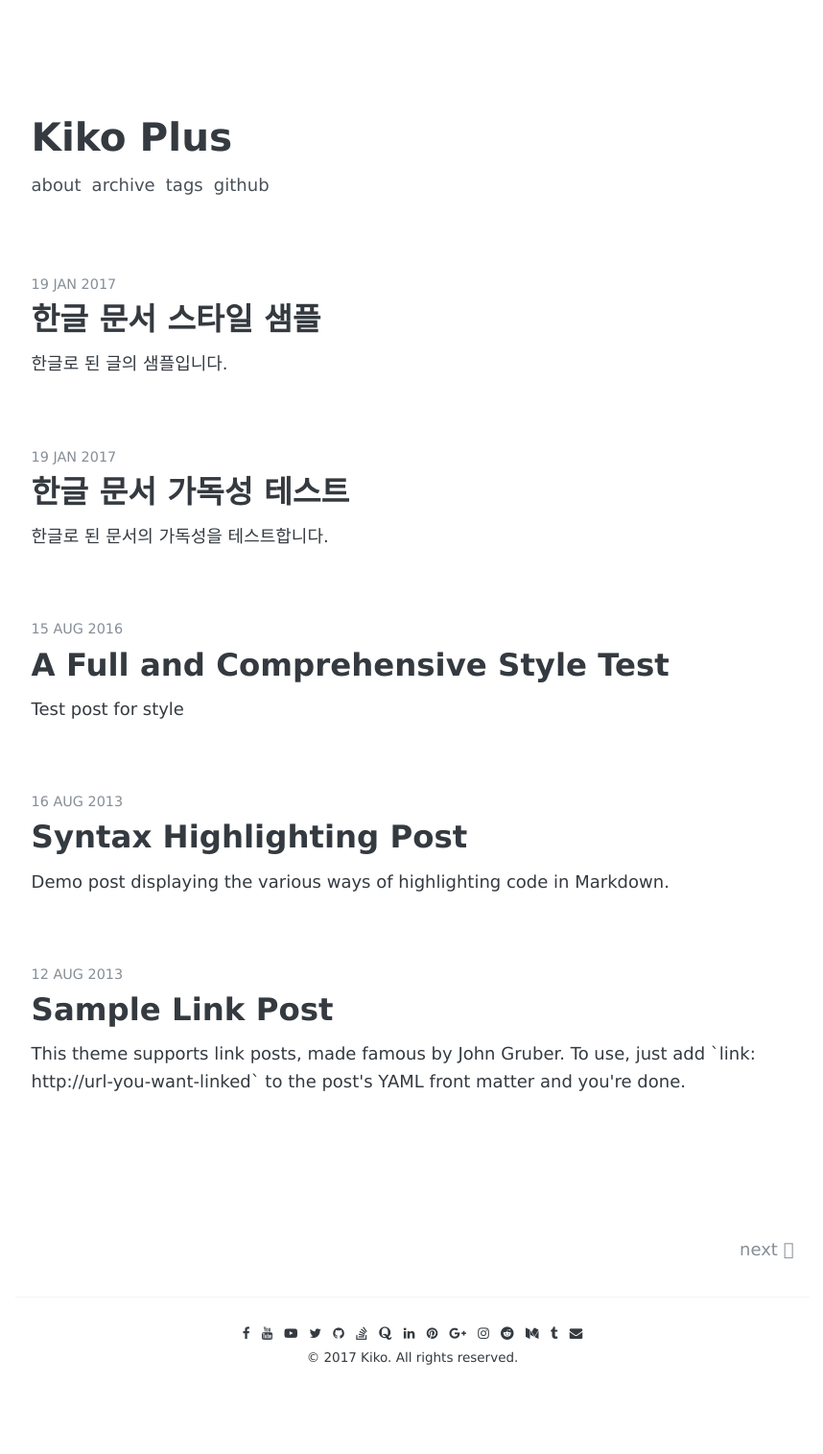
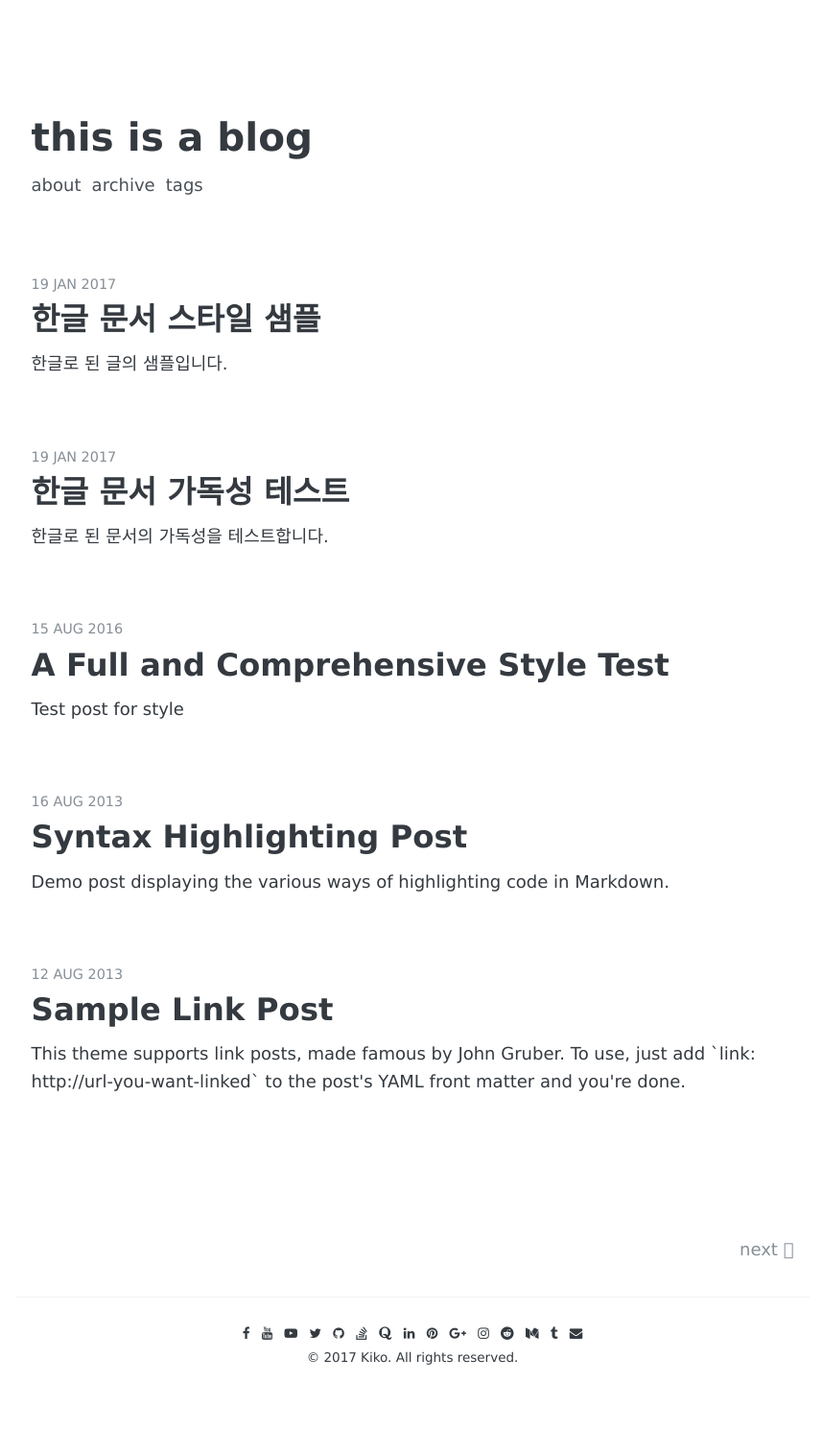
Before and after one commit to thisisamatthew/thisisamatthew.github.io, a Jekyll site: the page built from index.html, in a window 1280 px wide. Shown: the whole page at 96% size, without its empty margins (210-1068 px from the left). Built offline with Jekyll 4.4.1, drawn with Linux system fonts in a browser that asks for light colours; some web fonts are replaced; the list of posts is cut into pages by our own code.

Commit message:
Update _config.yml

```diff
--- a/_config.yml
+++ b/_config.yml
@@ -3,7 +3,7 @@
 # # # # # # # # # # # # #
 
 # Basic
-name:               "Kiko Plus"
+name:               "this is a blog"
 
 author:
   facebook:         your-id
@@ -35,14 +35,14 @@
   id:               "kiko-plus"
 
 # URL
-url:                "https://AWEEKJ.github.io" # the base hostname & protocol for your site
+url:                "http://thisisa.blog" # the base hostname & protocol for your site
 # url:                "http://localhost:4000" # use this url when you develop
-baseurl:            "/Kiko-plus" # the subpath of your site, e.g. /blog
+baseurl:            "/" # the subpath of your site, e.g. /blog
 
 
-# http://en.wikipedia.org/wiki/List_of_tz_database_time_zones
-timezone:           Asia/Seoul
-permalink:          /:year-:month-:day/:title/
+# America/Cancun
+timezone:           America/Cancun
+permalink:          /:title
 
 # Pagination
 paginate:           5
@@ -61,8 +61,6 @@
     url:            "/archive"
   - name:           "Tags"
     url:            "/tags"
-  - name:           "Github"
-    url:            "https://github.com/AWEEKJ/Kiko-plus"
 
 # Sass
 sass:
```
